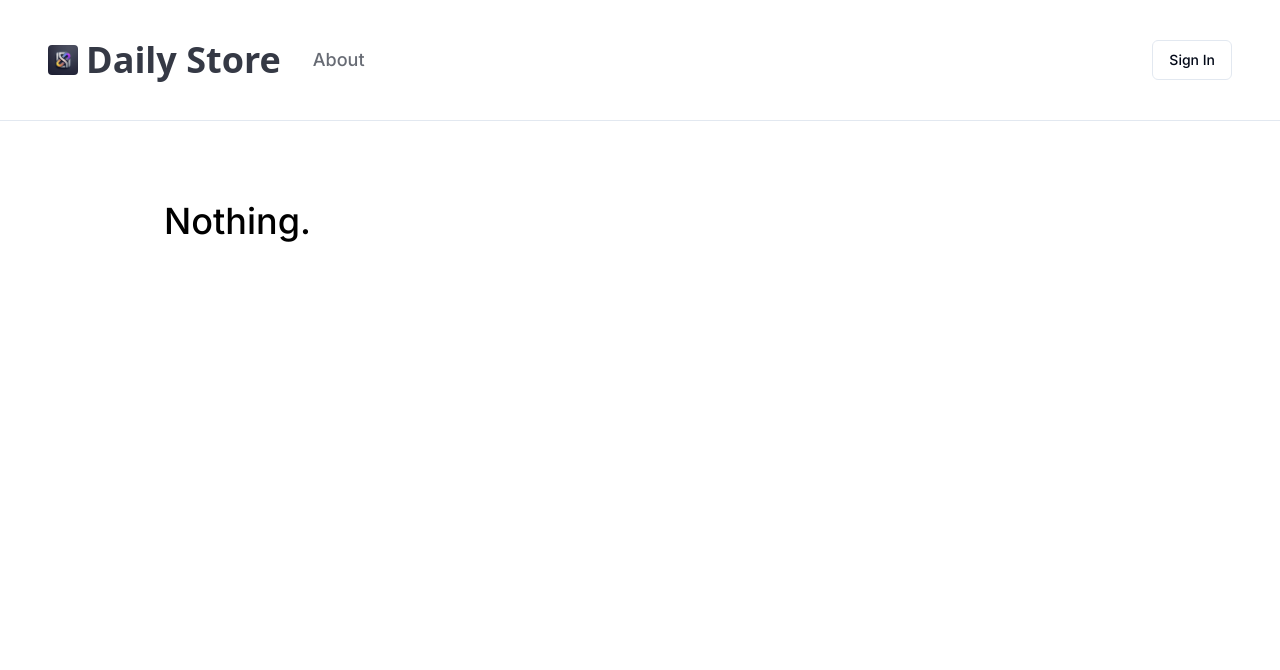
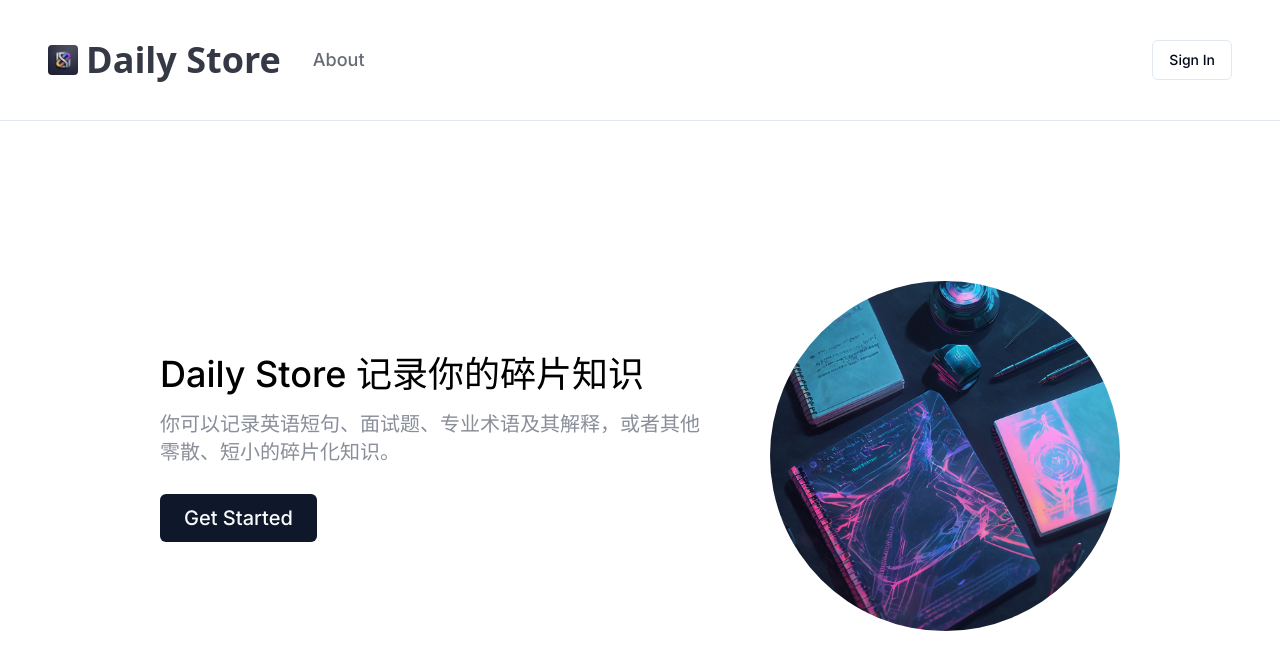
Before and after one commit to BenjaminWu-59/dspoken, a Next.js app in the folder apps/web/: page / in a window 1280 px wide. Shown: the top 670 px of the page. Built offline with nearby package versions, Linux system fonts and the light colour scheme; a web font is replaced by a local one.

Commit message:
首页重构

```diff
--- a/apps/web/app/page.tsx
+++ b/apps/web/app/page.tsx
@@ -1,15 +1,33 @@
 import SiteHeader from "@/components/SiteHeader";
+import { Button } from "@/components/ui/button";
+import Link from "next/link";
+
 
 export default function Home() {
   return (
     <>
-    <SiteHeader />
-      <section className="px-40 py-20">
-        <p className="inline-block text-4xl font-medium pb-1 px-1 rounded-lg  gredientBlue text-black dark:text-white">
-          Nothing.
-        </p>
-        <div className="flex">
+      <SiteHeader />
+      <section className="px-40 py-40 flex justify-center items-center space-x-16">
+        <div>
+          <p className="inline-block text-4xl font-medium pb-1 rounded-lg gredientBlue text-black dark:text-white">
+            Daily Store 记录你的碎片知识
+          </p>
+          <p className="py-3 text-xl text-gray-500/80">
+            你可以记录英语短句、面试题、专业术语及其解释，或者其他零散、短小的碎片化知识。
+          </p>
+          <div className="py-4">
+            <Link href="/dashboard/library" passHref>
+              <Button className="p-6 text-xl">Get Started</Button>
+            </Link>
+          </div>
+        </div>
 
+        <div className="flex justify-center items-center">
+          <img
+            src="/homeLogo.png"
+            alt="avatar"
+            className="max-w-[350px] max-h-[350px] rounded-[50%] object-cover"
+          />
         </div>
       </section>
     </>
```
Also changed, not shown: apps/web/public/homeLogo.png (added).
